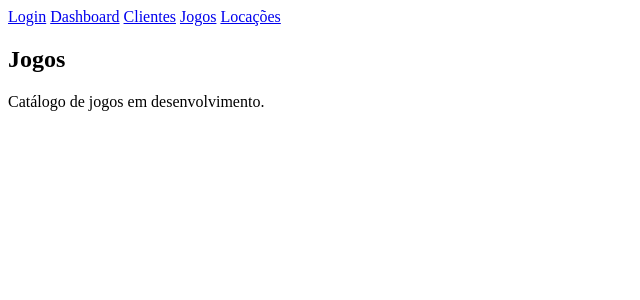
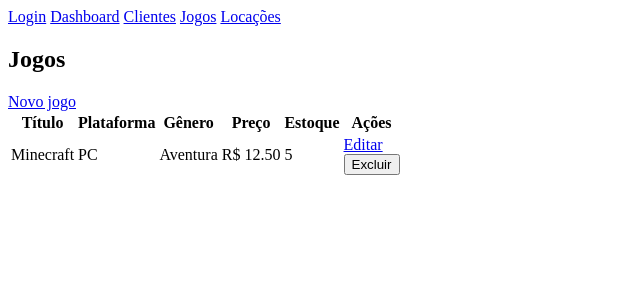
Before and after one commit to HeitorIF/projeto-psi-3bimestre, a Flask app: page /jogos in a window 1280 px wide. Shown: the top 300 px of the page, without its empty margins (0-640 px from the left). Run offline with Flask 3, Linux system fonts and the light colour scheme.

Commit message:
Implementação do CRUD de jogos

```diff
--- a/controllers/jogo_controller.py
+++ b/controllers/jogo_controller.py
@@ -1,18 +1,50 @@
-from flask import Blueprint, render_template
+from flask import Blueprint, render_template, request, redirect, url_for
+
+from database import db
+from models import Jogo
 
 jogos_bp = Blueprint("jogos", __name__)
 
 
 @jogos_bp.route("/jogos")
 def listar_jogos():
-    return render_template("jogos.html")
+    jogos = Jogo.query.order_by(Jogo.id.asc()).all()
+    return render_template("jogos.html", jogos=jogos)
 
 
-@jogos_bp.route("/jogos/novo")
+@jogos_bp.route("/jogos/novo", methods=["GET", "POST"])
 def novo_jogo():
-    return render_template("jogo_form.html")
+    if request.method == "POST":
+        jogo = Jogo(
+            titulo=request.form["titulo"],
+            plataforma=request.form["plataforma"],
+            genero=request.form["genero"],
+            preco_aluguel=float(request.form["preco_aluguel"]),
+            estoque=int(request.form["estoque"]),
+        )
+        db.session.add(jogo)
+        db.session.commit()
+        return redirect(url_for("jogos.listar_jogos"))
+    return render_template("jogo_form.html", titulo="Novo jogo", jogo=None)
 
 
-@jogos_bp.route("/jogos/<int:id>/editar")
+@jogos_bp.route("/jogos/<int:id>/editar", methods=["GET", "POST"])
 def editar_jogo(id):
-    return render_template("jogo_form.html")
+    jogo = Jogo.query.get_or_404(id)
+    if request.method == "POST":
+        jogo.titulo = request.form["titulo"]
+        jogo.plataforma = request.form["plataforma"]
+        jogo.genero = request.form["genero"]
+        jogo.preco_aluguel = float(request.form["preco_aluguel"])
+        jogo.estoque = int(request.form["estoque"])
+        db.session.commit()
+        return redirect(url_for("jogos.listar_jogos"))
+    return render_template("jogo_form.html", titulo="Editar jogo", jogo=jogo)
+
+
+@jogos_bp.route("/jogos/<int:id>/excluir", methods=["POST"])
+def excluir_jogo(id):
+    jogo = Jogo.query.get_or_404(id)
+    db.session.delete(jogo)
+    db.session.commit()
+    return redirect(url_for("jogos.listar_jogos"))
--- a/templates/jogos.html
+++ b/templates/jogos.html
@@ -3,6 +3,35 @@
 {% block content %}
 <section>
     <h1>Jogos</h1>
-    <p>Catálogo de jogos em desenvolvimento.</p>
+    <a href="{{ url_for('jogos.novo_jogo') }}">Novo jogo</a>
+    <table>
+        <thead>
+            <tr>
+                <th>Título</th>
+                <th>Plataforma</th>
+                <th>Gênero</th>
+                <th>Preço</th>
+                <th>Estoque</th>
+                <th>Ações</th>
+            </tr>
+        </thead>
+        <tbody>
+            {% for jogo in jogos %}
+            <tr>
+                <td>{{ jogo.titulo }}</td>
+                <td>{{ jogo.plataforma }}</td>
+                <td>{{ jogo.genero }}</td>
+                <td>R$ {{ '%.2f'|format(jogo.preco_aluguel) }}</td>
+                <td>{{ jogo.estoque }}</td>
+                <td>
+                    <a href="{{ url_for('jogos.editar_jogo', id=jogo.id) }}">Editar</a>
+                    <form method="post" action="{{ url_for('jogos.excluir_jogo', id=jogo.id) }}">
+                        <button type="submit">Excluir</button>
+                    </form>
+                </td>
+            </tr>
+            {% endfor %}
+        </tbody>
+    </table>
 </section>
 {% endblock %}
```
Also changed, not shown: DIARIO.md (+6 -0 lines), templates/jogo_form.html (+25 -2 lines), instance/locadora.db.
